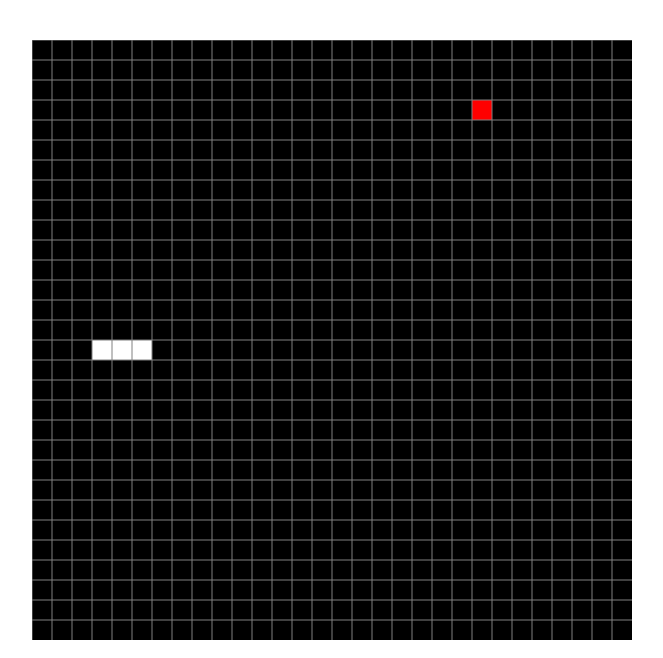
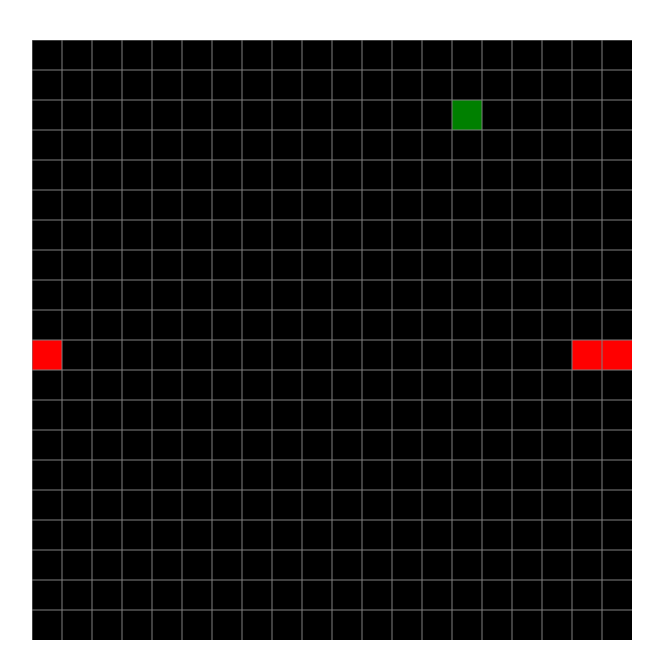
Before and after one commit to veindev/snake, a plain HTML site: page index.html in a window 1280 px wide. Shown: the top 658 px of the page, without its empty margins (308-971 px from the left). Drawn offline with Linux system fonts and the light colour scheme.

Commit message:
Refactor codes

```diff
--- a/Food.js
+++ b/Food.js
@@ -1,26 +1,9 @@
-
-function getRandomPosition(){
-    let x = Math.floor(Math.random() * WIDTH_SIZE)
-    let y = Math.floor(Math.random() * WIDTH_SIZE)
-
-    if (x % CELL_SIZE !== 0) {
-        x -= x % CELL_SIZE
-    }
-
-    if (y % CELL_SIZE !== 0) {
-        y -= y % CELL_SIZE
-    }
-
-    return new Vector2(x,y);
-}
-
 class Food{
     constructor() {
         this.position = getRandomPosition()
     }
 
     draw(){
-        // clearScreen()
         ctx.fillStyle = FOOD_COLOR
         ctx.fillRect(this.position.x, this.position.y,CELL_SIZE,CELL_SIZE)
     }
--- a/Snake.js
+++ b/Snake.js
@@ -1,13 +1,3 @@
-function Vector2(x, y) {
-    this.x = x
-    this.y = y
-}
-
-function clearScreen(){
-    ctx.fillStyle = BACKGROUND_COLOR;
-    ctx.fillRect(0, 0, WIDTH_SIZE, WIDTH_SIZE);
-}
-
 class Snake {
     constructor() {
         this.body = [
@@ -19,7 +9,6 @@ class Snake {
     }
 
     draw(){
-        clearScreen()
         ctx.fillStyle = SNAKE_COLOR
         for(let position of this.body){
             ctx.fillRect(position.x, position.y,CELL_SIZE,CELL_SIZE)
@@ -30,7 +19,6 @@ class Snake {
         if(this.body[0].x > WIDTH_SIZE - CELL_SIZE){
             this.body[0].x = 0;
         }
-
         if(this.body[0].x < 0){
             this.body[0].x = WIDTH_SIZE - CELL_SIZE;
         }
@@ -60,8 +48,6 @@ class Snake {
         this.body.push({...this.body.slice(-1)})
     }
 
-
-
     update(){
         this.move()
         this.draw()
--- a/index.js
+++ b/index.js
@@ -1,18 +1,17 @@
-
 const WIDTH_SIZE = 600
-const CELL_SIZE = 20
+const CELL_SIZE = 30
 
 const BACKGROUND_COLOR = 'black'
-const SNAKE_COLOR = 'white'
-const FOOD_COLOR = 'red'
 const GRID_COLOR = 'gray'
+const SNAKE_COLOR = 'red'
+const FOOD_COLOR = 'green'
+
 const UP_ARROW = 'ArrowUp'
 const DOWN_ARROW = 'ArrowDown'
 const LEFT_ARROW = 'ArrowLeft'
 const RIGHT_ARROW = 'ArrowRight'
 const SPACE_BUTTON = ' '
 
-const SPACE = 32
 const UP = new Vector2(0,-1)
 const DOWN = new Vector2(0,1)
 const LEFT = new Vector2(-1,0)
@@ -20,11 +19,37 @@ const RIGHT = new Vector2(1,0)
 
 // Init Game
 const canvas = document.getElementById('canvas')
-const text = document.getElementById('text')
+var ctx = canvas.getContext('2d')
 canvas.width = canvas.height = WIDTH_SIZE
-var ctx = canvas.getContext('2d')
 ctx.fillStyle = BACKGROUND_COLOR
 ctx.fillRect(0, 0, WIDTH_SIZE, WIDTH_SIZE)
+
+const text = document.getElementById('text')
+
+function Vector2(x, y) {
+    this.x = x
+    this.y = y
+}
+
+function clearScreen(){
+    ctx.fillStyle = BACKGROUND_COLOR;
+    ctx.fillRect(0, 0, WIDTH_SIZE, WIDTH_SIZE);
+}
+
+function getRandomPosition(){
+    let x = Math.floor(Math.random() * WIDTH_SIZE)
+    let y = Math.floor(Math.random() * WIDTH_SIZE)
+
+    if (x % CELL_SIZE !== 0) {
+        x -= x % CELL_SIZE
+    }
+
+    if (y % CELL_SIZE !== 0) {
+        y -= y % CELL_SIZE
+    }
+
+    return new Vector2(x,y);
+}
 
 function drawLine(a, b){
     ctx.beginPath();
@@ -36,11 +61,11 @@ function drawLine(a, b){
 
 function drawGrid(){
     ctx.fillStyle = GRID_COLOR;
-    // Draw Rows
+    // Draw rows
     for(let i =0;i<= WIDTH_SIZE - CELL_SIZE; i+= CELL_SIZE){
         drawLine({x: 0, y: i}, {x: WIDTH_SIZE, y: i})
     }
-
+    // Draw columns
     for(let i =0;i<= WIDTH_SIZE - CELL_SIZE; i+= CELL_SIZE){
         drawLine({x: i, y: 0}, {x: i, y: WIDTH_SIZE})
     }
@@ -64,7 +89,7 @@ function handleEat(){
     }
 }
 
-function checkLose(){
+function handleLose(){
     for(let i = 1; i< playerSnake.body.length; i++){
         if(playerSnake.body[0].x == playerSnake.body[i].x &&
             playerSnake.body[0].y == playerSnake.body[i].y){
@@ -75,10 +100,11 @@ function checkLose(){
 }
 
 var gameInterval = setInterval(()=>{
+    clearScreen()
     playerSnake.update()
     food.update()
     handleEat()
-    checkLose()
+    handleLose()
     drawGrid()
 }, 100)
 
@@ -110,7 +136,7 @@ document.onkeydown = e =>{
             lastKeyInput = RIGHT_ARROW
             break;
 
-        case " ":
+        case SPACE_BUTTON:
             location.reload();
     }
 }
```
Also changed, not shown: index.html (+0 -2 lines).
